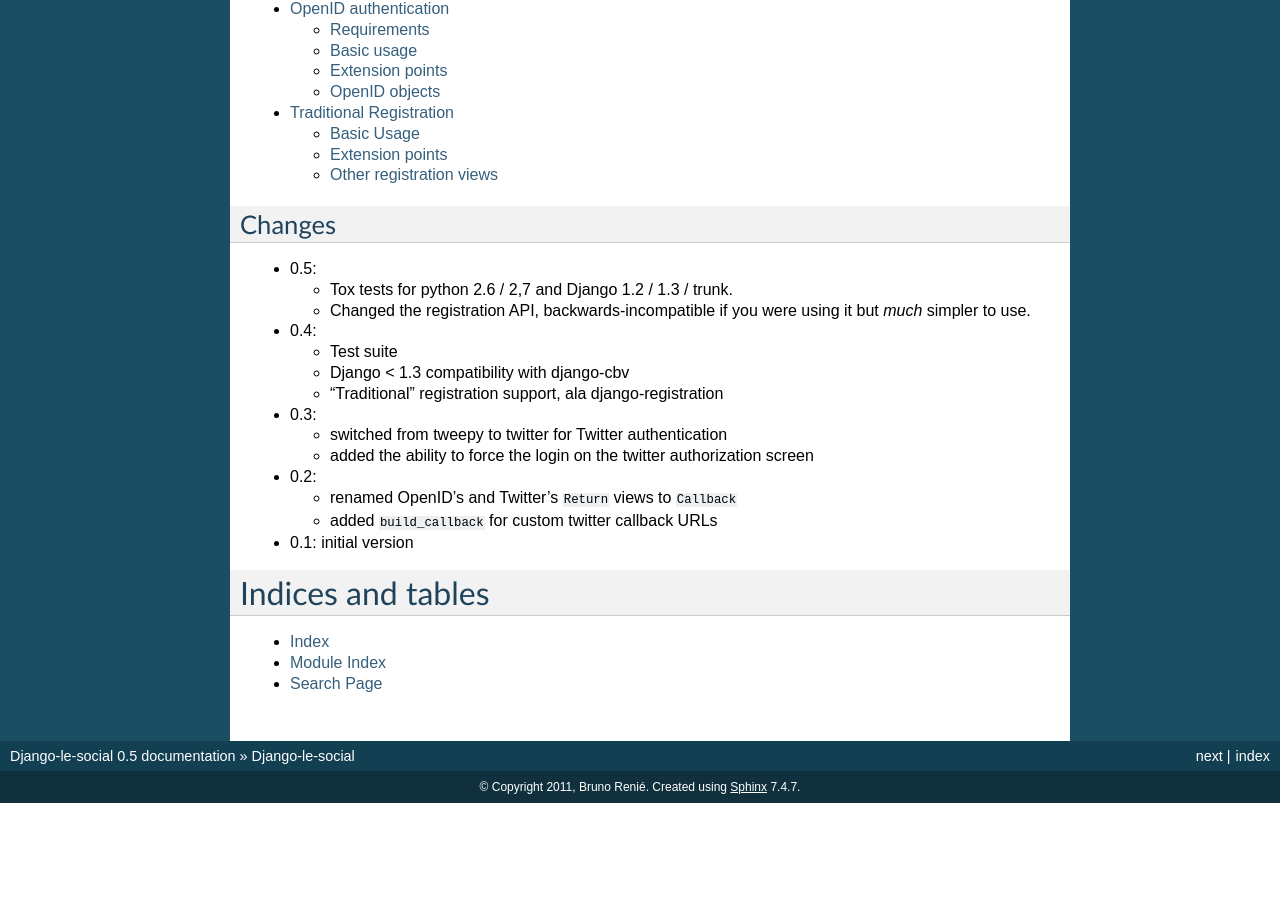
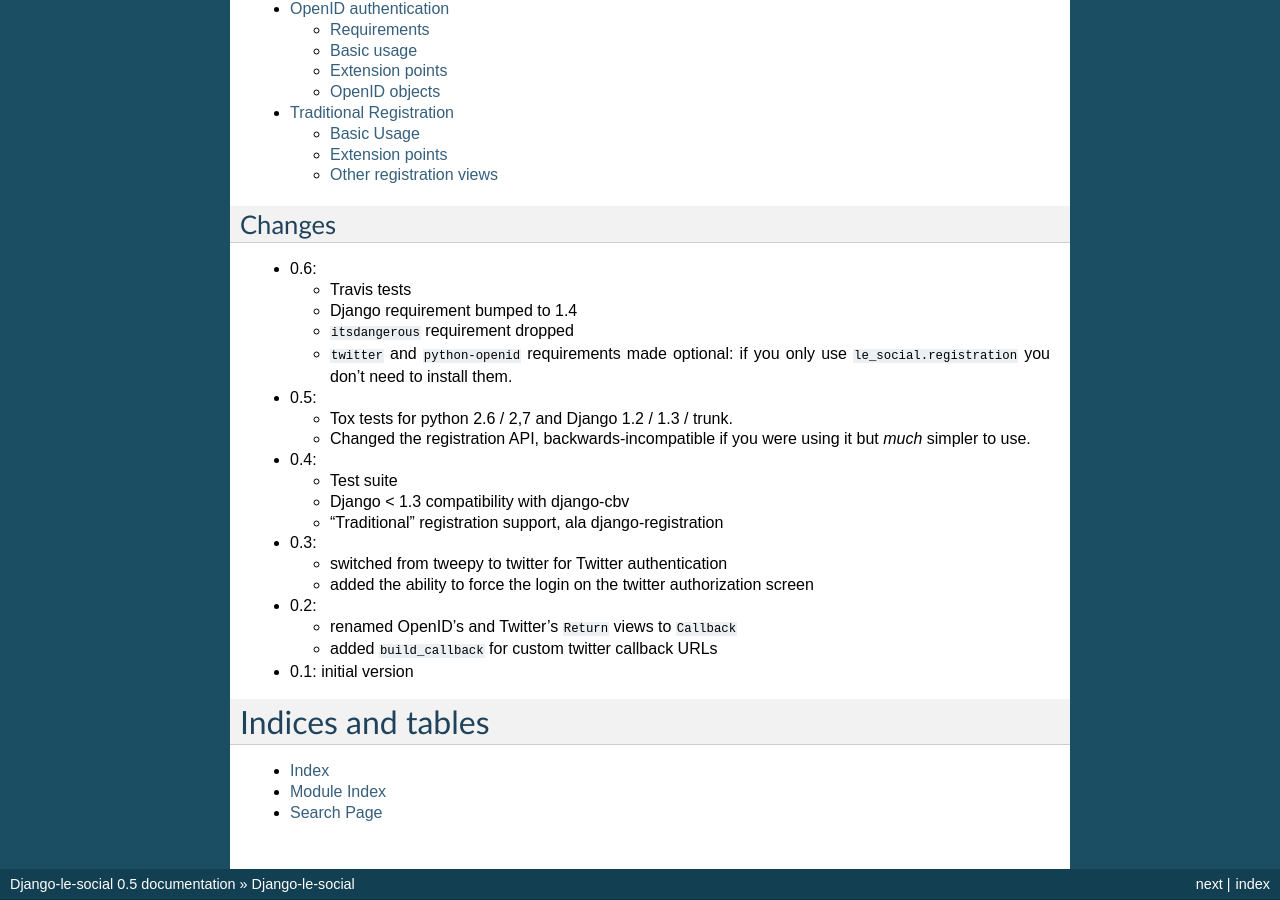
Before and after one commit to brutasse/django-le-social, a Sphinx documentation site: the page built from docs/index.rst, in a window 1280 px wide and 900 px high, scrolled down 989 px. Built offline with Sphinx 7.4.7, drawn with Linux system fonts in a browser that asks for light colours; before the commit the page ends 1792 px from its top, so only the background shows below that.

Commit message:
Added 0.6 release notes and bumped version number

```diff
--- a/docs/index.rst
+++ b/docs/index.rst
@@ -66,6 +66,14 @@
 Changes
 -------
 
+* 0.6:
+
+  * Travis tests
+  * Django requirement bumped to 1.4
+  * ``itsdangerous`` requirement dropped
+  * ``twitter`` and ``python-openid`` requirements made optional: if you only
+    use ``le_social.registration`` you don't need to install them.
+
 * 0.5:
 
   * Tox tests for python 2.6 / 2,7 and Django 1.2 / 1.3 / trunk.
--- a/le_social/__init__.py
+++ b/le_social/__init__.py
@@ -1 +1 @@
-__version__ = '0.5'
+__version__ = '0.6'
```
